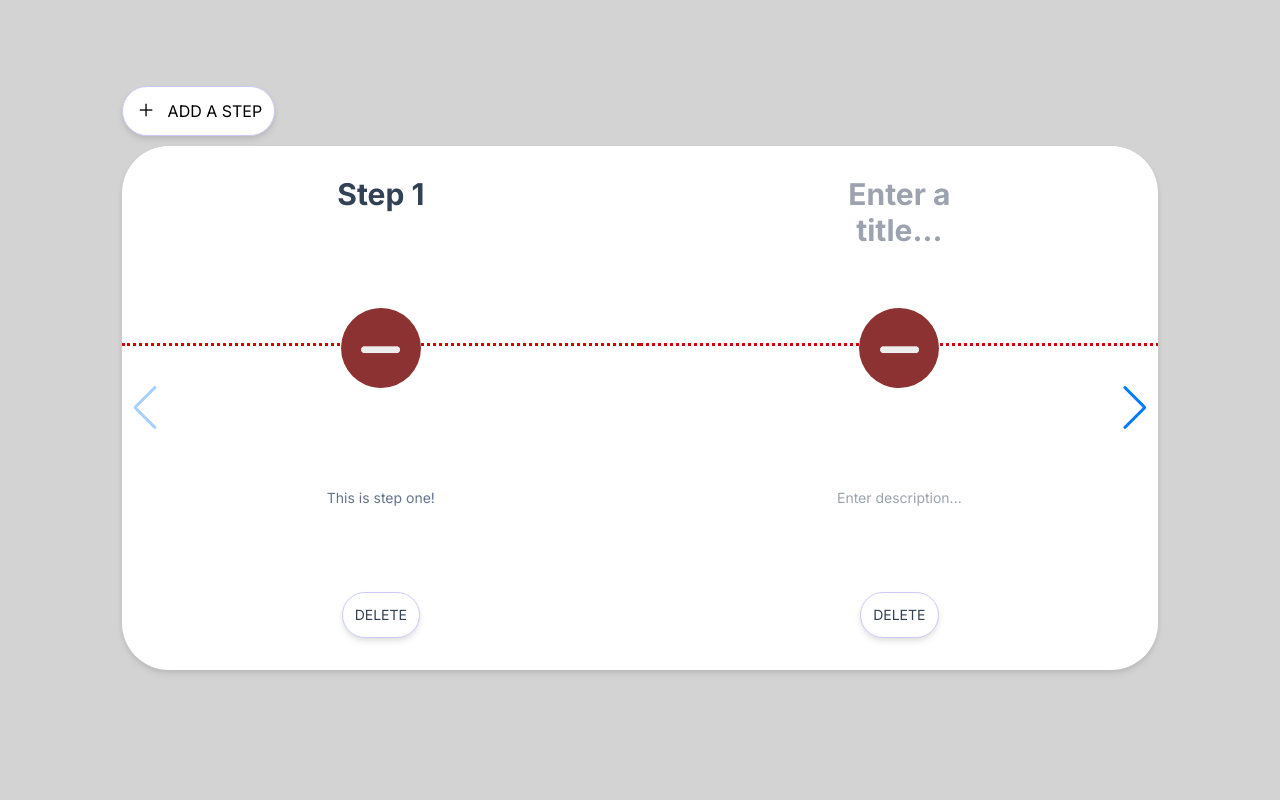
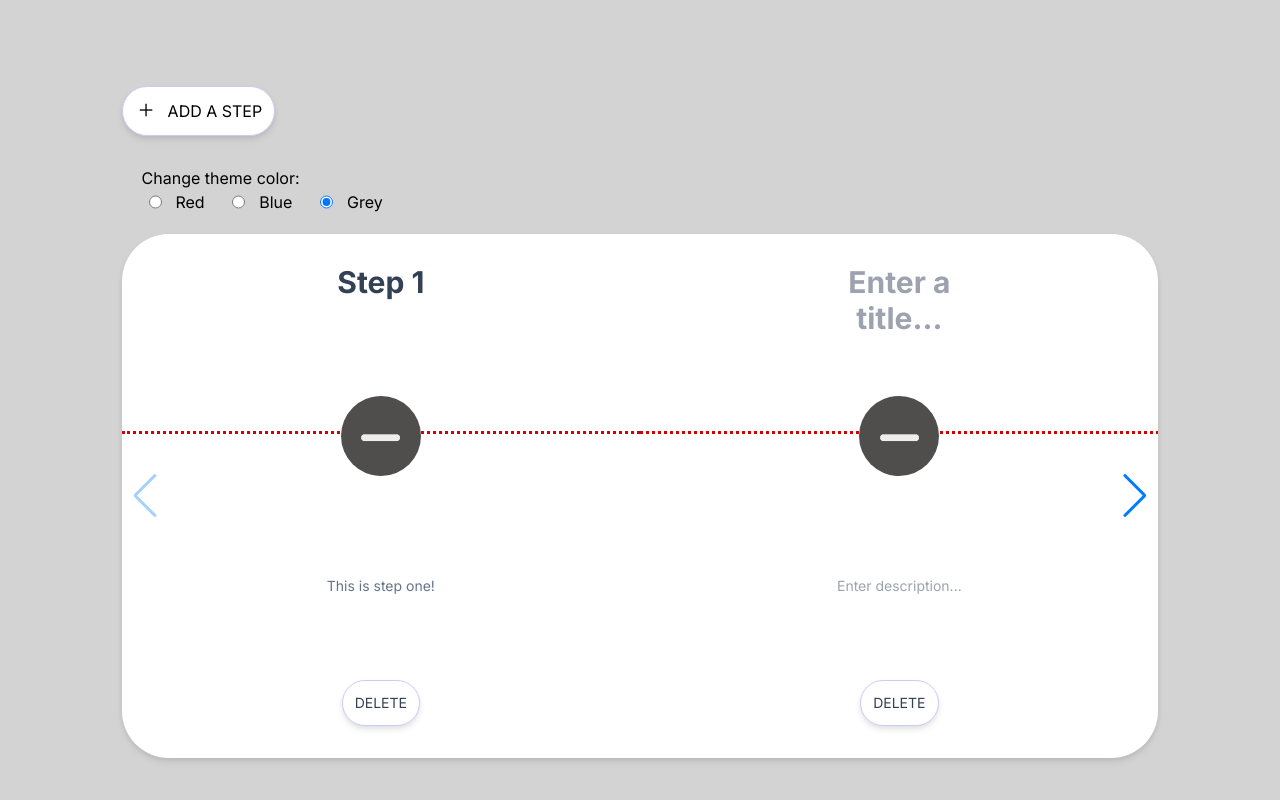
Before and after one commit to marvinhm/TimelineWidget, a Next.js app: page / in a window 1280 px wide. Built offline with nearby package versions, Linux system fonts and the light colour scheme.

Commit message:
Added theme customizer for milestones

```diff
--- a/app/pages/TimelineContainer.tsx
+++ b/app/pages/TimelineContainer.tsx
@@ -30,11 +30,16 @@ export interface TimelineStepType {
   completed: boolean
 }
 
+export interface ThemeDataType {
+  themeColour: string
+}
+
 function TimelineContainer() {
   const [timelineData, setTimelineData] = useState<Array<TimelineStepType>>(steps);
+  const [themeData, setTimelineTheme] = useState<ThemeDataType>({themeColour: "grey"});
 
 
-  function handleClick() {
+  function handleClick(): void {
     let arrayLength = timelineData.length;
     const nextStep: TimelineStepType[] = [
       ...timelineData,
@@ -43,6 +48,17 @@ function TimelineContainer() {
     setTimelineData(nextStep);
 
   }
+
+  function handleChange(event: React.ChangeEvent<HTMLInputElement>) {
+    const {name, value} = event.target
+    setTimelineTheme(prevTimelineTheme => {
+        return {
+            ...prevTimelineTheme,
+            [name]: value
+        }
+    })
+}
+
 
 
   return (
@@ -53,6 +69,49 @@ function TimelineContainer() {
             <span className="plus-icon"></span>
             <p>ADD A STEP</p>
           </button>
+          <fieldset className="theme-fieldset">
+            <legend>Change theme color:</legend>
+            <input
+              type="radio"
+              id="tl--color"
+              name="themeColour"
+              value="red"
+              title="red theme"
+              checked={themeData.themeColour === "red"}
+              onChange={(event: React.ChangeEvent<HTMLInputElement>) =>
+                handleChange(event)
+              }
+            />
+            <label htmlFor="unemployed">Red</label>
+            <br />
+            <input
+              type="radio"
+              id="tl--color"
+              name="themeColour"
+              value="blue"
+              title="blue theme"
+              checked={themeData.themeColour === "blue"}
+              onChange={(event: React.ChangeEvent<HTMLInputElement>) =>
+                handleChange(event)
+              }
+            />
+            <label htmlFor="unemployed">Blue</label>
+            <br />
+            <input
+              type="radio"
+              id="tl--color"
+              name="themeColour"
+              value="grey"
+              title="grey theme"
+              checked={themeData.themeColour === "grey"}
+              onChange={(event: React.ChangeEvent<HTMLInputElement>) =>
+                handleChange(event)
+              }
+            />
+            <label htmlFor="unemployed">Grey</label>
+            <br />
+
+          </fieldset>
         </div>
         <div className="tl-swiper-content md:container md:mx-auto drop-shadow-md">
           {timelineData.length === 0 ? (
@@ -61,7 +120,7 @@ function TimelineContainer() {
               <h1>Add a step to the timeline.</h1>
             </div>
           ) : (
-            <TimelineSwiper data={timelineData} dataSetter={setTimelineData} />
+            <TimelineSwiper data={timelineData} dataSetter={setTimelineData} themeData={themeData} />
           )}
         </div>
       </div>
--- a/app/pages/TimelineSwiper.tsx
+++ b/app/pages/TimelineSwiper.tsx
@@ -1,4 +1,4 @@
-import React from 'react'
+import React, { useEffect, useRef, Ref } from 'react'
 
 import { Swiper, SwiperSlide } from 'swiper/react';
 
@@ -11,14 +11,15 @@ import './styles.css';
 
 // import required modules
 import { Keyboard, Navigation } from 'swiper/modules';
-import { TimelineStepType } from './TimelineContainer';
+import { TimelineStepType, ThemeDataType } from './TimelineContainer';
 
 interface TimelineSwiperProps {
   data: TimelineStepType[],
   dataSetter: React.Dispatch<React.SetStateAction<TimelineStepType[]>>
+  themeData:ThemeDataType;
 }
 
-function TimelineSwiper({ data, dataSetter }: TimelineSwiperProps) {
+function TimelineSwiper({ data, dataSetter, themeData }: TimelineSwiperProps) {
 
 
   const handleFieldChange = (index: number, ev1: React.ChangeEvent<HTMLTextAreaElement>) => {
@@ -83,7 +84,7 @@ function TimelineSwiper({ data, dataSetter }: TimelineSwiperProps) {
                 </div>
               ) : (
                 <div
-                  className="unchecked-step" title="Unchecked"
+                  className={themeData.themeColour ? `unchecked-step ${themeData.themeColour}-theme` : 'unhecked-step'}title="Unchecked"
                   onClick={() => handleCompletedClick(index)}
                 >
                   <span className='dot'></span>
--- a/app/pages/styles.css
+++ b/app/pages/styles.css
@@ -72,7 +72,6 @@ textarea {
 
 .unchecked-step {
   .dot {
-    background-color: rgb(140, 50, 50) !important;
     background: url('../../public/minus-1.png');
     background-size: 51px;
     background-repeat: no-repeat;
@@ -80,6 +79,26 @@ textarea {
     height: 80px;
     background-position: center;
   }
+
+  &.red-theme {
+    background-color: rgb(140, 50, 50) !important;
+  }
+
+  &.blue-theme {
+    background-color: rgb(73, 54, 246) !important;
+  }
+
+  &.grey-theme {
+    background-color: rgb(80, 77, 77) !important;
+  }
+}
+
+.theme-fieldset {
+  display: flex;
+  flex-direction: row;
+  justify-content: space-around;
+  margin: 20px;
+  width: 262px;
 }
 
 .checked-step {
```
